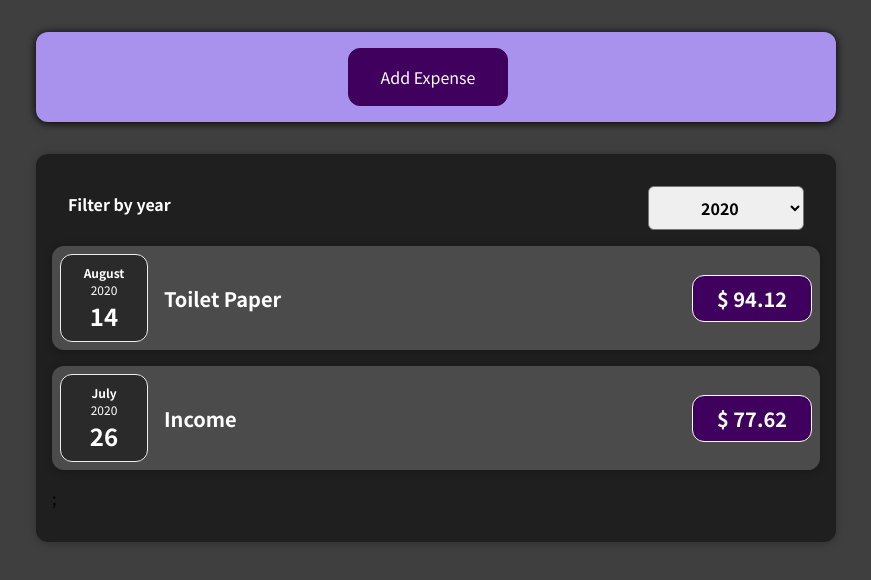
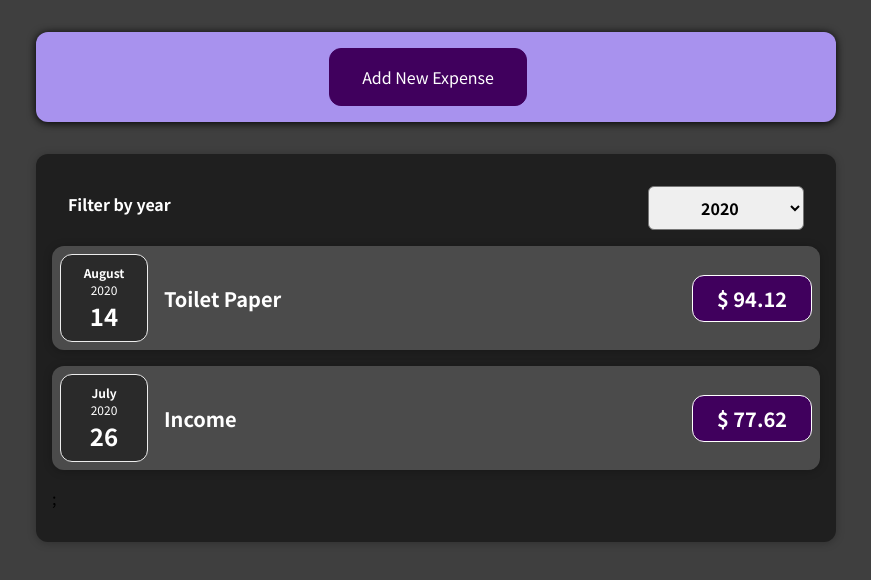
Before and after one commit to ifeday1/First-react-app, a React (Create React App) app: page / in a window 1280 px wide. Shown: the top 580 px of the page, without its empty margins (204-1075 px from the left). Built offline with nearby package versions, Linux system fonts and the light colour scheme.

Commit message:
adding condtional content

```diff
--- a/package.json
+++ b/package.json
@@ -34,5 +34,8 @@
       "last 1 firefox version",
       "last 1 safari version"
     ]
+  },
+  "devDependencies": {
+    "@types/react": "^17.0.39"
   }
 }
--- a/src/components/NewExpense/ExpenseForm.js
+++ b/src/components/NewExpense/ExpenseForm.js
@@ -87,6 +87,7 @@
         </div>
       </div>
       <div className="new-expense__action">
+      <button type="button" onClick={props.onCancel}>Cancel</button>
         <button type="submit">Add Expense</button>
       </div>
     </form>
--- a/src/components/NewExpense/NewExpense.js
+++ b/src/components/NewExpense/NewExpense.js
@@ -3,23 +3,33 @@
 import ExpenseForm from "./ExpenseForm";
 
 const NewExpense = (props) => {
+  const [isEditing, setIsEditing] = useState(false);
   const saveExpenseDateHandler = (enteredExpenseData) => {
     const expenseData = {
       ...enteredExpenseData,
       id: Math.random().toString(),
     };
     props.onAddExpense(expenseData);
+    setIsEditing(false);
   };
-
-  const [isEditing, setIsEditing] = useState(false);
-
   const startEditingHandler = () => {
     setIsEditing(true);
   };
+  const stopEditingHandler = () => {
+    setIsEditing(false);
+  };
+
   return (
     <div className="new-expense">
-      {!isEditing && <button onclick={startEditingHandler}>Add Expense</button>}
-      {isEditing && <ExpenseForm onSaveExpenseData={saveExpenseDateHandler} />}
+      {!isEditing && (
+        <button onClick={startEditingHandler}>Add New Expense</button>
+      )}
+      {isEditing && (
+        <ExpenseForm
+          onSaveExpenseData={saveExpenseDateHandler}
+          onCancel={stopEditingHandler}
+        />
+      )}
     </div>
   );
 };
```
Also changed, not shown: 2 other files (tests, documents, lock files or other folders).
